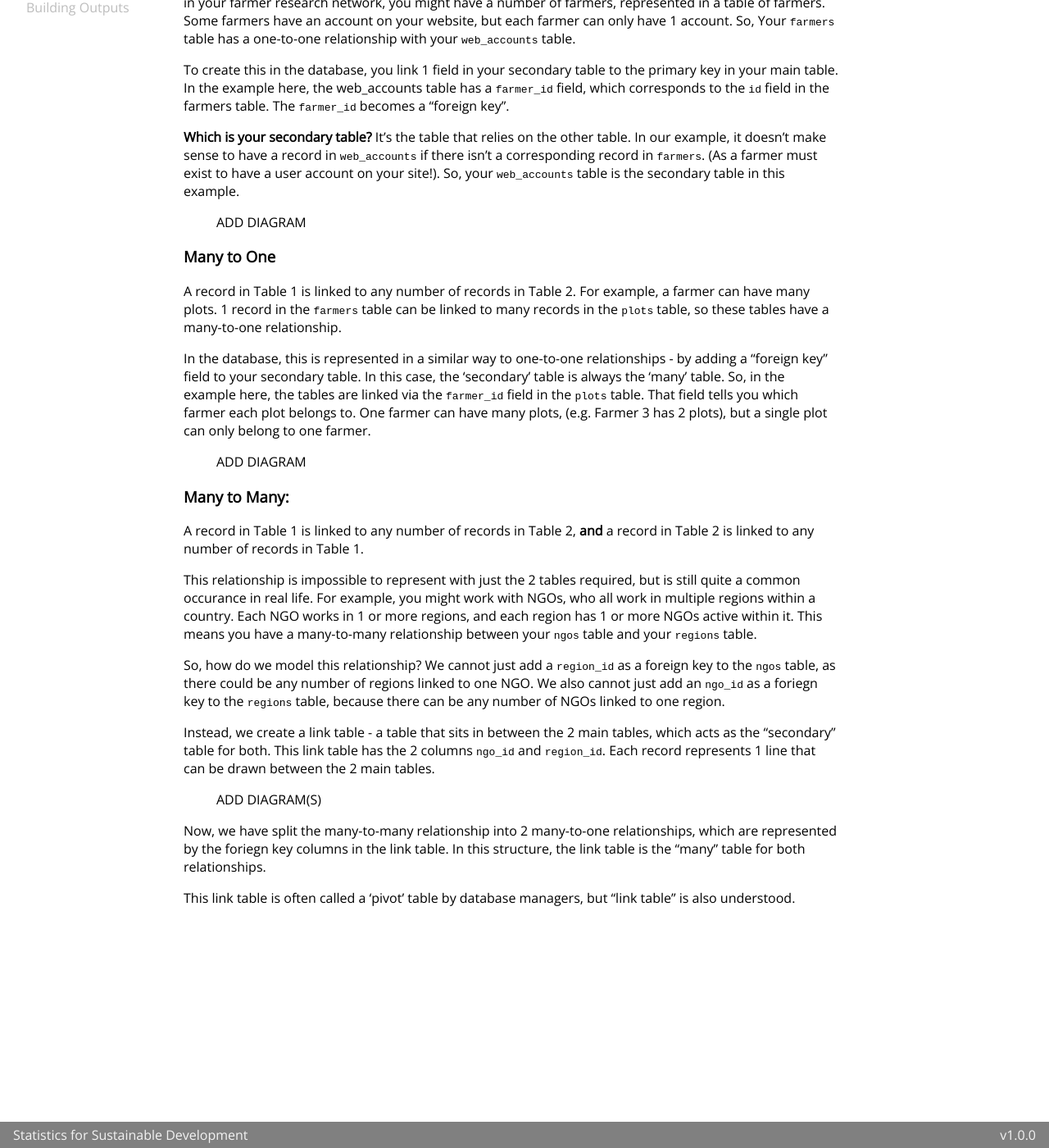
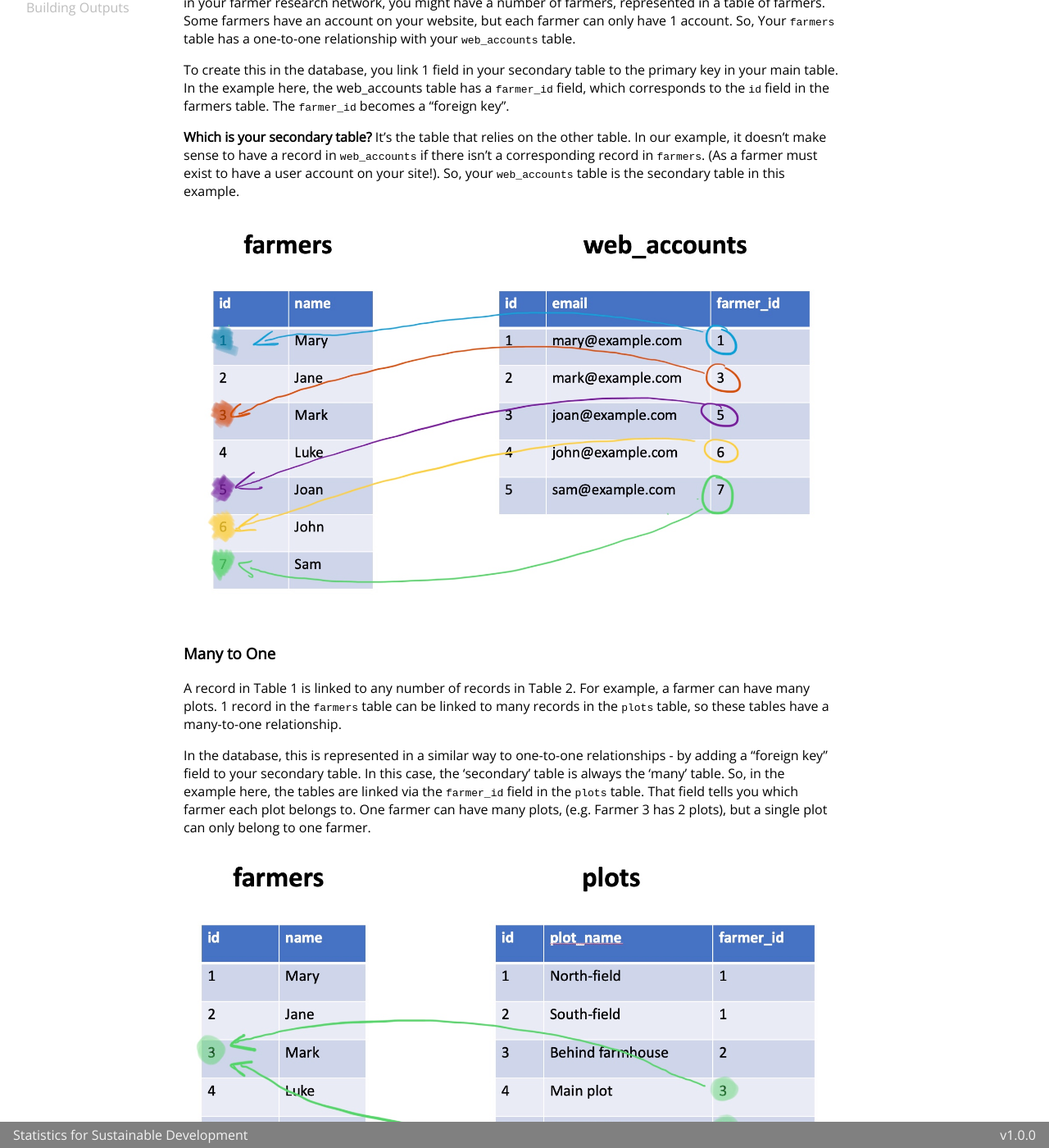
Before and after one commit to stats4sd/Installation-Guides, a Jekyll site: the page built from guides/Concepts/Relationships/relationships.md, in a window 1280 px wide and 1400 px high, scrolled down 591 px. Shown: the whole window at 82% size. Built offline with Jekyll 4.4.1, drawn with Linux system fonts in a browser that asks for light colours.

Commit message:
added terrible diagrams

```diff
--- a/guides/Concepts/Relationships/relationships.md
+++ b/guides/Concepts/Relationships/relationships.md
@@ -23,14 +23,14 @@ To create this in the database, you link 1 field in your secondary table to the
 **Which is your secondary table?**
 It's the table that relies on the other table. In our example, it doesn't make sense to have a record in `web_accounts` if there isn't a corresponding record in `farmers`. (As a farmer must exist to have a user account on your site!). So, your `web_accounts` table is the secondary table in this example.
 
->ADD DIAGRAM
+![image](/assets/images/relationships/1-1.jpg)
 
 ### Many to One
 A record in Table 1 is linked to any number of records in Table 2. For example, a farmer can have many plots. 1 record in the `farmers` table can be linked to many records in the `plots` table, so these tables have a many-to-one relationship.
 
 In the database, this is represented in a similar way to one-to-one relationships - by adding a "foreign key" field to your secondary table. In this case, the 'secondary' table is always the 'many' table. So, in the example here, the tables are linked via the `farmer_id` field in the `plots` table. That field tells you which farmer each plot belongs to. One farmer can have many plots, (e.g. Farmer 3 has 2 plots), but a single plot can only belong to one farmer.
 
->ADD DIAGRAM
+![image](/assets/images/relationships/many-1.jpg)
 
 
 ### Many to Many:
@@ -42,8 +42,6 @@ So, how do we model this relationship? We cannot just add a `region_id`  as a fo
 
 Instead, we create a link table - a table that sits in between the 2 main tables, which acts as the "secondary" table for both. This link table has the 2 columns `ngo_id` and `region_id`. Each record represents 1 line that can be drawn between the 2 main tables.
 
->ADD DIAGRAM(S)
-
 Now, we have split the many-to-many relationship into 2 many-to-one relationships, which are represented by the foriegn key columns in the link table. In this structure, the link table is the "many" table for both relationships.
 
 This link table is often called a 'pivot' table by database managers, but "link table" is also understood.
```
Also changed, not shown: assets/images/relationships/1-1.jpg (added), assets/images/relationships/many-1.jpg (added), 2 other files.
